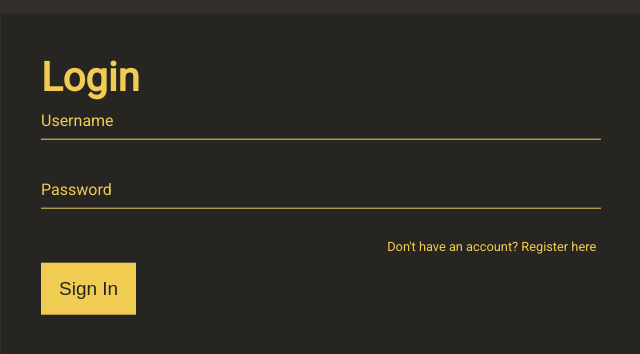
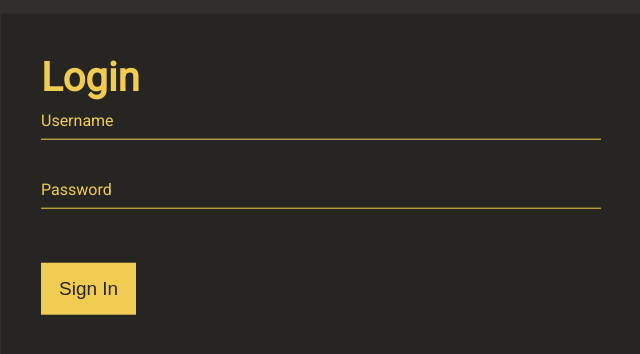
Before and after one commit to TheArtemis/chopstick.js, a Vue app: page /login in a window 1280 px wide. Shown: the part 216-570 px from the top of the page, without its empty margins (319-959 px from the left). Built offline with nearby package versions, Linux system fonts and the light colour scheme.

Commit message:
login redirect

```diff
--- a/src/pages/Login.vue
+++ b/src/pages/Login.vue
@@ -13,7 +13,6 @@
             </div>
 
             <input type="submit" name="sign-in" value="Sign In">
-            <a href="http://localhost:5173/register" class="reg-redirect">Don't have an account? Register here</a>
         </form>
     </div>
 </template>
```
